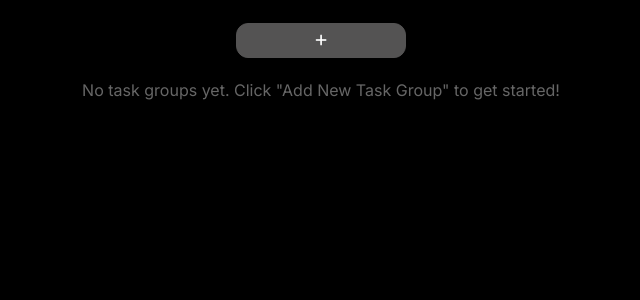
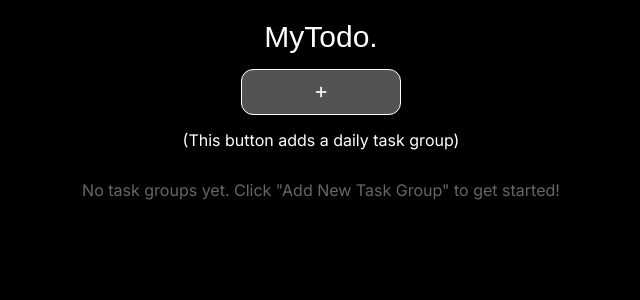
Before and after one commit to abhishekk119/new-todo, a React (Vite) app: page / in a window 1280 px wide. Shown: the top 300 px of the page, without its empty margins (319-959 px from the left). Built offline with nearby package versions, Linux system fonts and the light colour scheme; a web font is replaced by a local one.

Commit message:
Added new features

```diff
--- a/src/App.jsx
+++ b/src/App.jsx
@@ -529,9 +529,22 @@ function App() {
   return (
     <>
       <div className="navbar">
+        <div className="logo" style={{ color: "white" }}>
+          <p>MyTodo.</p>
+        </div>
         <button className="addnewtaskgroupbutton" onClick={updateTaskGroup}>
           <i class="fa-solid fa-plus"></i>
         </button>
+        <p
+          style={{
+            color: "white",
+            margin: "0",
+            padding: "0",
+            fontFamily: "Inter, sans-serif",
+          }}
+        >
+          (This button adds a daily task group)
+        </p>
         {/* <button
           onClick={debugStorage}
           style={{ marginLeft: "10px", background: "blue" }}
--- a/src/index.css
+++ b/src/index.css
@@ -191,12 +191,27 @@
 
 .navbar {
   display: flex;
+  flex-direction: column;
   align-items: center;
   justify-content: center;
-  height: 40px;
+  height: 130px;
   width: 100%;
   background-color: black;
   margin-top: 20px;
+  margin-bottom: 10px;
+  padding: 0;
+  gap: 15px;
+}
+
+.logo {
+  font-family: "Oswald", sans-serif;
+  font-size: 30px;
+  margin: 0;
+  padding: 0;
+}
+
+.logo p {
+  margin: 0;
   padding: 0;
 }
 
@@ -242,9 +257,9 @@ body {
 }
 
 .addnewtaskgroupbutton {
-  height: 35px;
-  width: 170px;
-  border: 1px solid rgb(84, 83, 83);
+  height: 70px;
+  width: 160px;
+  border: 1px solid white;
   border-radius: 12px;
   cursor: pointer;
   background-color: rgb(84, 83, 83);
```
